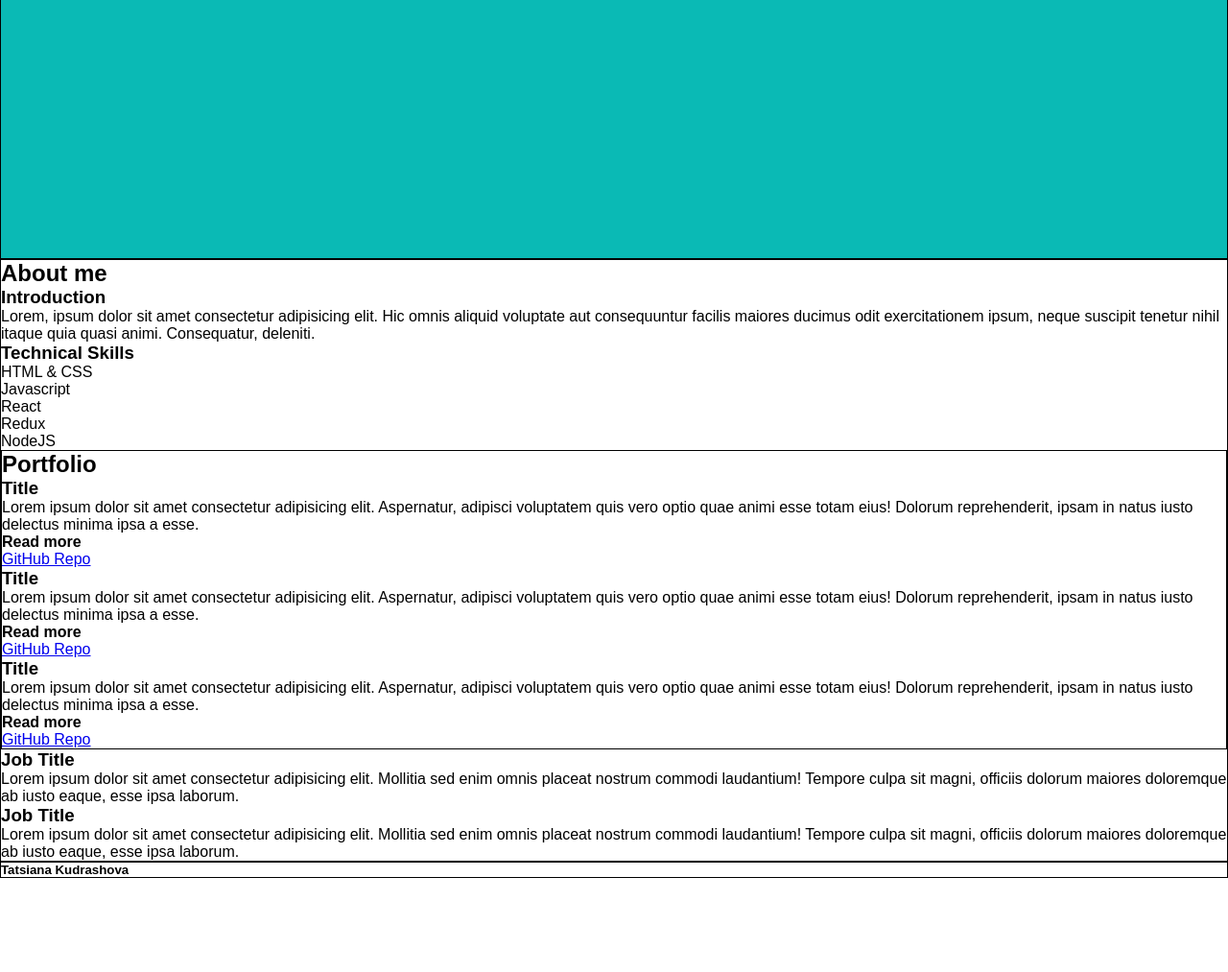
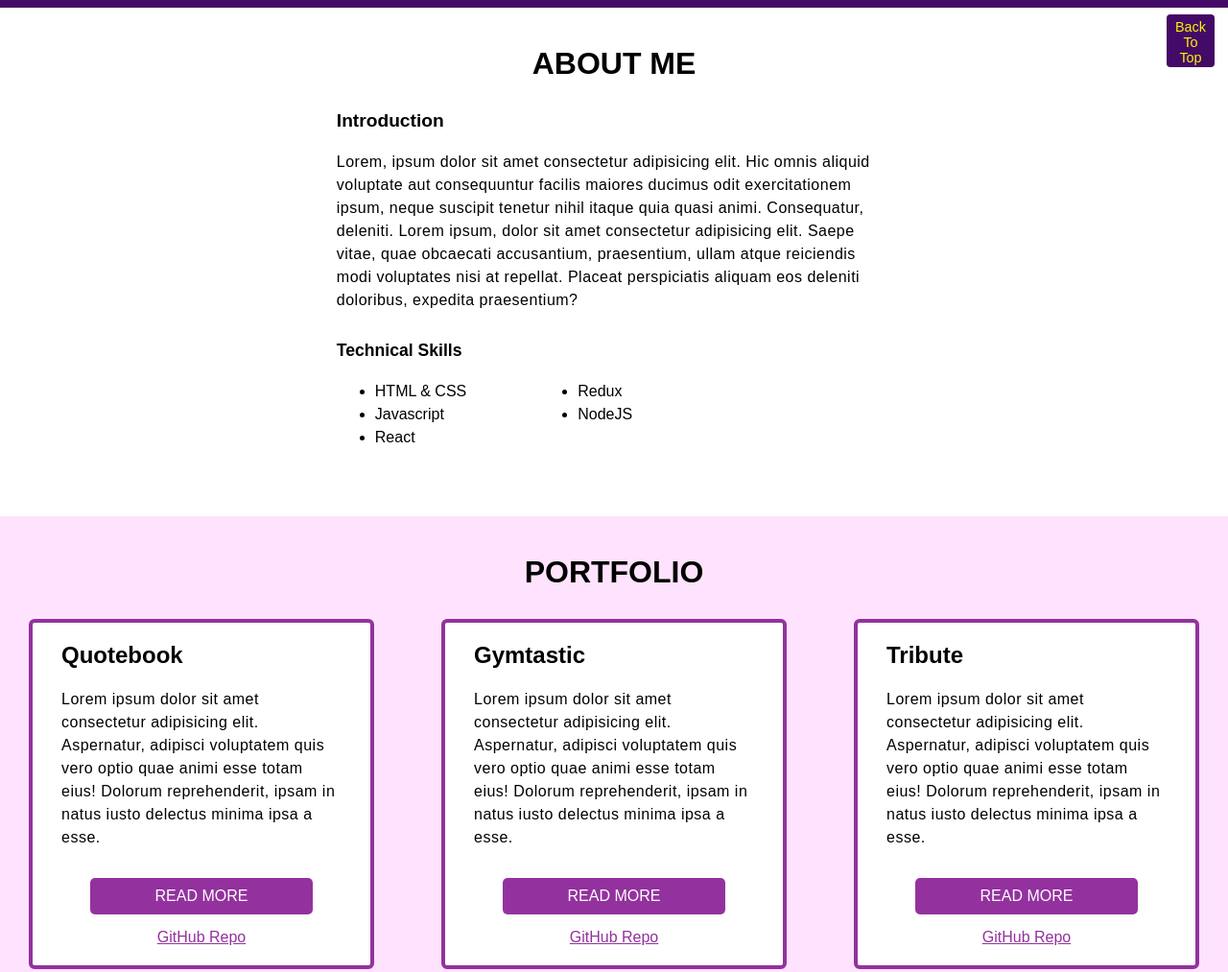
Before and after one commit to tati89/boolean-uk-html-full-stack-portfolio, a website: page index.html in a window 1280 px wide. Shown: the part 680-1693 px from the top of the page at 96% size. Before the commit the page ends 1620 px from the top, so only its background shows below. Drawn offline with Linux system fonts and the light colour scheme.

Commit message:
All sections are finished. Few bits left

```diff
--- a/index.html
+++ b/index.html
@@ -8,31 +8,41 @@
     <title>Full-Stack Portfolio</title>
   </head>
   <body>
-    <div class="container">
+    <div id="top" class="container">
       <header class="navigation">
         <nav class="top-bar-nav">
             <h1>Tatsiana Kudrashova</h1>
             <ul>
-              <li>About me</li>
-              <li>Portfolio</li>
-              <li>Experienece</li>
+              <li>
+                <a href="#about-me">About me</a>
+              </li>
+              <li>
+                <a href="#portfolio">Portfolio</a>
+              </li>
+              <li>
+                <a href="#experience">Experience</a>
+              </li>
             </ul>
         </nav>
         <div class="introduction">
             <h2>Hiring A Full-Stack Developer?</h2>
             <p>
-            I have experienece with<span class="react">React</span>,<span class="react">NodeJS</span> and <span class="react">Typescript</span>. I would love to
+            I have experienece with <span class="react">React</span>,<span class="react">NodeJS</span> and <span class="react">Typescript</span>. I would love to
             work at an <span class="eco">innovative</span> and <span class="eco">eco-friendly</span> start-up in the <span class="react">sustainable
             energy sector</span>.
             </p>
         </div>
+
     </header>
+    <!-- <hr> -->
+
     <main>
-      <section class="about-me">
-        <h2>About me</h2>
-        <h3>Introduction</h3>
-        <p>Lorem, ipsum dolor sit amet consectetur adipisicing elit. Hic omnis aliquid voluptate aut consequuntur facilis maiores ducimus odit exercitationem ipsum, neque suscipit tenetur nihil itaque quia quasi animi. Consequatur, deleniti.</p>
-        <h3>Technical Skills</h3>
+      <section id="about-me" class="about-me-container">
+        <div class="about-me">
+            <h2 class="title">About me</h2>
+            <h3 class="introduction">Introduction</h3>
+            <p class="p">Lorem, ipsum dolor sit amet consectetur adipisicing elit. Hic omnis aliquid voluptate aut consequuntur facilis maiores ducimus odit exercitationem ipsum, neque suscipit tenetur nihil itaque quia quasi animi. Consequatur, deleniti. Lorem ipsum, dolor sit amet consectetur adipisicing elit. Saepe vitae, quae obcaecati accusantium, praesentium, ullam atque reiciendis modi voluptates nisi at repellat. Placeat perspiciatis aliquam eos deleniti doloribus, expedita praesentium?</p>
+            <h3 class="skills">Technical Skills</h3>
             <ul>
               <li>HTML & CSS</li>
               <li>Javascript</li>
@@ -40,46 +50,54 @@
               <li>Redux</li>
               <li>NodeJS</li>
               </ul>
-        </secttion>
+        </div>
+        </section>
 
-
-       <section class="portfolio">
+        <!-- <hr> -->
+       <section id="portfolio" class="portfolio-container">
           <h2>Portfolio</h2>
           <div class="articls">
             <article class="articl-left">
-              <h3>Title</h3>
+              <h3 class="title">Quotebook</h3>
               <p>Lorem ipsum dolor sit amet consectetur adipisicing elit. Aspernatur, adipisci voluptatem quis vero optio quae animi esse totam eius! Dolorum reprehenderit, ipsam in natus iusto delectus minima ipsa a esse.</p>
-              <h4>Read more</h4>
-              <a href="#">GitHub Repo</a>
+              <a href="pages/quotebook.html" class="read-more-button">Read more</a>
+              <a href="https://github.com/tati89/boolean-uk-html-quotebook" class="github">GitHub Repo</a>
             </article>
 
             <article class="articl-mid">
-              <h3>Title</h3>
+              <h3 class="title">Gymtastic</h3>
               <p>Lorem ipsum dolor sit amet consectetur adipisicing elit. Aspernatur, adipisci voluptatem quis vero optio quae animi esse totam eius! Dolorum reprehenderit, ipsam in natus iusto delectus minima ipsa a esse.</p>
-              <h4>Read more</h4>
-              <a href="#">GitHub Repo</a>
+              <a href="pages/gymtastic.html" class="read-more-button">Read more</a>
+              <a href="https://github.com/tati89/boolean-uk-html-gymtastic" class="github">GitHub Repo</a>
             </article>
 
             <article class="articl-bottom">
-              <h3>Title</h3>
+              <h3 class="title">Tribute</h3>
               <p>Lorem ipsum dolor sit amet consectetur adipisicing elit. Aspernatur, adipisci voluptatem quis vero optio quae animi esse totam eius! Dolorum reprehenderit, ipsam in natus iusto delectus minima ipsa a esse.</p>
-              <h4>Read more</h4>
-              <a href="#">GitHub Repo</a>
+              <a href="pages/tribute.html" class="read-more-button">Read more</a>
+              <a href="https://github.com/tati89/boolean-uk-html-tribute" class="github">GitHub Repo</a>
             </article>
           </div>
         </section>
 
-
-        <section class="experienece">
-          <h3>Job Title</h3>
-          <p>Lorem ipsum dolor sit amet consectetur adipisicing elit. Mollitia sed enim omnis placeat nostrum commodi laudantium! Tempore culpa sit magni, officiis dolorum maiores doloremque ab iusto eaque, esse ipsa laborum.</p>
-          <h3>Job Title</h3>
-          <p>Lorem ipsum dolor sit amet consectetur adipisicing elit. Mollitia sed enim omnis placeat nostrum commodi laudantium! Tempore culpa sit magni, officiis dolorum maiores doloremque ab iusto eaque, esse ipsa laborum.</p>
+        <!-- <hr> -->
+        <section id="experience" class="experience-container">
+          <div class="experience">
+            <h2>Experienece</h2>
+              <h3 class="job-1">Job Title</h3>
+              <p class="description-1">Lorem ipsum dolor sit amet consectetur adipisicing elit. Mollitia sed enim omnis placeat nostrum commodi laudantium! Tempore culpa sit magni, officiis dolorum maiores doloremque ab iusto eaque, esse ipsa laborum.</p>
+              <h3 class="job-2">Job Title</h3>
+              <p class="description-2">Lorem ipsum dolor sit amet consectetur adipisicing elit. Mollitia sed enim omnis placeat nostrum commodi laudantium! Tempore culpa sit magni, officiis dolorum maiores doloremque ab iusto eaque, esse ipsa laborum.</p>
+          </div>
         </section>
       </main>
 
+      <a class="back-to-top-button" href="#top">
+          Back</br>To</br>Top
+      </a>
+
       <footer>
-        <h5>Tatsiana Kudrashova</h5>
+        <h5>&copy; Tatsiana Kudrashova</h5>
       </footer>
     </body>
   </div>
--- a/style.css
+++ b/style.css
@@ -1,5 +1,9 @@
 :root {
-  --portfolio-background: #353839;
+  --dark-purple: #440a67;
+  --light-purple: #93329e;
+  --light-pink: #ffe3fe;
+  --bright-yellow: #fef502;
+  --violet: #b4aee8;
 }
 
 * {
@@ -16,20 +20,20 @@ html {
   min-height: 100vh;
 
   display: grid;
-  grid-template-rows: repeat(4, auto) 25px;
+  grid-template:
+    "navigation" auto
+    "about-me-container" auto
+    "portfolio-container" auto
+    "experience-container" auto
+    "footer" auto /
+    auto;
 }
 
-header {
-  background-color: #0abab5;
-  color: white;
-  padding-bottom: 400px;
-
-  border: 1px solid black;
-}
-
-.navigation.top-bar-nav {
-  display: grid;
-  grid-template-columns: 1fr, auto;
+/* NAVIGATION GRID ROW 1 */
+.navigation {
+  background-color: var(--dark-purple);
+  color: var(--light-pink);
+  padding-bottom: 140px;
 }
 
 .top-bar-nav {
@@ -51,7 +55,7 @@ header {
   font-size: 1.2rem;
   font-family: Tahoma;
   letter-spacing: 0.4px;
-
+  color: var(--bright-yellow);
   padding-left: 22px;
 }
 
@@ -60,14 +64,19 @@ header {
   padding: 7px;
   margin-right: 20px;
   background-color: white;
-  border-radius: 5px;
+  border-radius: 10px;
   font-weight: bold;
   box-shadow: 1px 1px 4px grey;
-  color: #0abab5;
+  color: var(--dark-purple);
+  background-color: var(--light-pink);
+}
+
+.top-bar-nav ul li a {
+  text-decoration: none;
+  color: var(--dark-purple);
 }
 
 .introduction {
-  /* grid-area: introduction; */
   display: grid;
   grid-template:
     ". h2 . " 1fr
@@ -94,27 +103,258 @@ header {
 }
 
 .introduction span.react {
-  color: #343434;
   font-weight: bold;
+  color: var(--bright-yellow);
 }
 
 .introduction span.eco {
   font-style: italic;
-  text-decoration: black underline;
+  text-decoration: var(--bright-yellow) underline;
+}
+
+/* ABOUT ME SECTION GRID ROW2 */
+.about-me-container {
+  display: grid;
+  padding: 20px 0px;
 }
 
 .about-me {
-  grid-area: about-me;
-  /* display: grid; */
-  border: 1px solid black;
+  display: grid;
+  grid-template:
+    ". title ." auto
+    ". introduction ." auto
+    " . p . " auto
+    ". skills . " auto
+    ". ul ." auto /
+    1fr 65ch 1fr;
+
+  padding: 20px 0px;
+  margin-bottom: 20px;
 }
 
-.portfolio {
-  grid-area: portfolio;
-  display: grid;
-  border: 1px solid black;
+.about-me .title {
+  grid-area: title;
+  padding-bottom: 10px;
+  justify-self: center;
+  text-transform: uppercase;
+  font-size: 2rem;
+  font-weight: 550;
 }
 
+.about-me .introduction {
+  grid-area: introduction;
+  padding-top: 20px;
+  justify-content: center;
+  font-size: 1.2rem;
+  font-weight: 550;
+}
+
+.about-me .p {
+  grid-area: p;
+  padding-top: 20px;
+  letter-spacing: 0.5px;
+  line-height: 1.5rem;
+}
+
+.about-me .skills {
+  grid-area: skills;
+  padding: 30px 0px;
+  grid-area: skills;
+  justify-content: center;
+  font-size: 1.1rem;
+  font-weight: 550;
+  padding-bottom: 10px;
+}
+
+.about-me ul {
+  grid-area: ul;
+  columns: 2;
+  padding-left: 10px;
+  margin: 10px;
+  justify-self: start;
+}
+
+.about-me ul li {
+  justify-content: start;
+  margin-left: 20px;
+  padding-right: 80px;
+  line-height: 1.5rem;
+}
+
+/* PORTFOLIO SECTION GRID ROW 3 */
+.portfolio-container {
+  grid-area: portfolio-container;
+  padding: 40px 30px;
+  display: grid;
+  background-color: var(--light-pink);
+}
+
+.portfolio-container h2 {
+  display: grid;
+  padding-bottom: 30px;
+  justify-content: center;
+  text-transform: uppercase;
+  font-size: 2rem;
+  font-weight: 550;
+}
+
+.portfolio-container .articls {
+  display: grid;
+
+  grid-template:
+    "articl-left articl-mid articl-bottom" auto /
+    1fr 1fr 1fr;
+  grid-gap: 70px;
+}
+
+.articls .articl-left {
+  grid-area: articl-left;
+  padding: 20px;
+  background-color: white;
+  border: 4px solid var(--light-purple);
+  border-radius: 6px;
+}
+
+.articls .articl-mid {
+  grid-area: articl-mid;
+  padding: 20px;
+  background-color: white;
+  border: 4px solid var(--light-purple);
+  border-radius: 6px;
+}
+
+.articls .articl-bottom {
+  grid-area: articl-bottom;
+  padding: 20px;
+  background-color: white;
+  border: 4px solid var(--light-purple);
+  border-radius: 6px;
+}
+
+.articls .title {
+  padding-left: 10px;
+  padding-bottom: 10px;
+  padding-top: 15;
+  font-size: 1.5rem;
+  font-weight: 550;
+}
+
+.articls p {
+  letter-spacing: 0.5px;
+  line-height: 1.5rem;
+  padding: 10px;
+  margin-bottom: 20px;
+}
+
+.articls .read-more-button {
+  display: block;
+  text-transform: uppercase;
+  text-decoration: none;
+  text-align: center;
+  border-radius: 5px;
+  margin-left: 40px;
+  margin-right: 40px;
+  padding: 10px;
+  background-color: var(--light-purple);
+  color: white;
+}
+
+.articls .github {
+  display: block;
+  color: var(--light-purple);
+  text-align: center;
+  padding-top: 15px;
+}
+
+/* EXPERIENCE SECTION GRID ROW 4 */
+.experience-container {
+  display: grid;
+  padding-top: 20px;
+}
+
+.experience {
+  display: grid;
+  grid-template:
+    ". h2 . " auto
+    ". job-1 ." auto
+    ". description-1 ." auto
+    " . job-2 . " auto
+    ". description-2 . " auto /
+    1fr 65ch 1fr;
+
+  padding: 20px 0px;
+  margin-bottom: 20px;
+}
+
+.experience h2 {
+  grid-area: h2;
+  padding-bottom: 10px;
+  justify-self: center;
+  text-transform: uppercase;
+  font-size: 2rem;
+  font-weight: 550;
+}
+
+.job-1 {
+  grid-area: job-1;
+  padding-top: 20px;
+  justify-content: center;
+  font-size: 1.2rem;
+  font-weight: 550;
+}
+
+.description-1 {
+  grid-area: description-1;
+  padding-top: 20px;
+  letter-spacing: 0.5px;
+  line-height: 1.5rem;
+}
+
+.job-2 {
+  grid-area: job-2;
+  padding-top: 20px;
+  justify-content: center;
+  font-size: 1.2rem;
+  font-weight: 550;
+}
+
+.description-2 {
+  grid-area: description-2;
+  padding-top: 20px;
+  letter-spacing: 0.5px;
+  line-height: 1.5rem;
+}
+
+/* I prefer desighn without horizontal lines :) */
+
+/* hr {
+  border: none;
+  height: 4px;
+  color: #150e56;
+  background-color: #150e56;
+} */
+
+/* BACK TO TOP BUTTON */
+.back-to-top-button {
+  position: sticky;
+  background-color: var(--dark-purple);
+  color: var(--bright-yellow);
+  text-decoration: none;
+  bottom: 50px;
+  left: 95%;
+  display: block;
+  width: 50px;
+  height: 40px;
+  border-radius: 4px;
+  font-size: 0.9rem;
+  text-align: center;
+  padding-top: 5px;
+  padding-bottom: 10px;
+}
+
+/* FOOTER GRID ROW 5 */
 footer {
-  border: 1px solid black;
+  padding: 20px;
+  background-color: var(--dark-purple);
+  color: var(--bright-yellow);
 }
```
Also changed, not shown: pages/gymtastic.html (added, +23 -0 lines), pages/quotebook.html (added, +23 -0 lines), pages/tribute.html (added, +23 -0 lines). Lines whose indentation alone changed are shown as unchanged.
